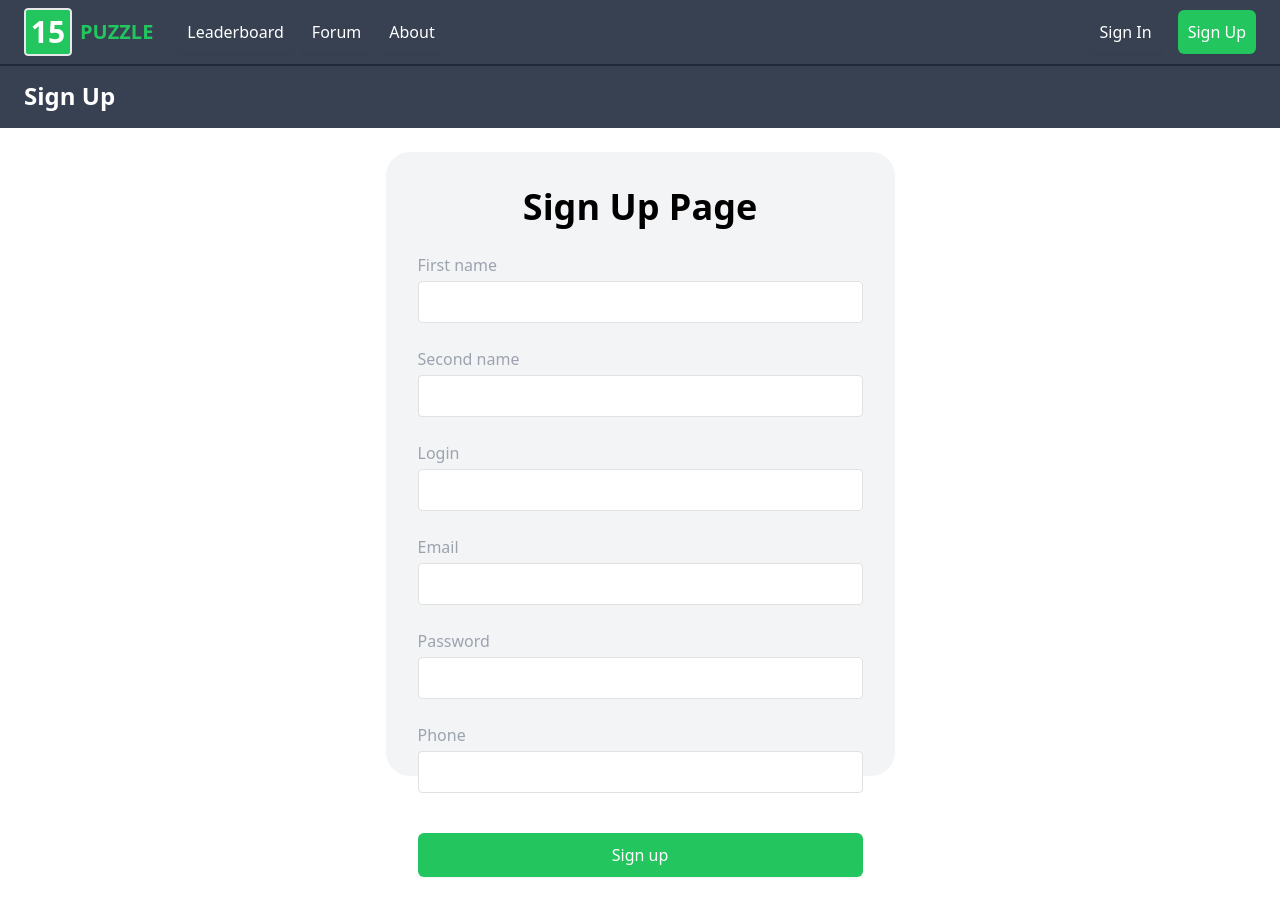
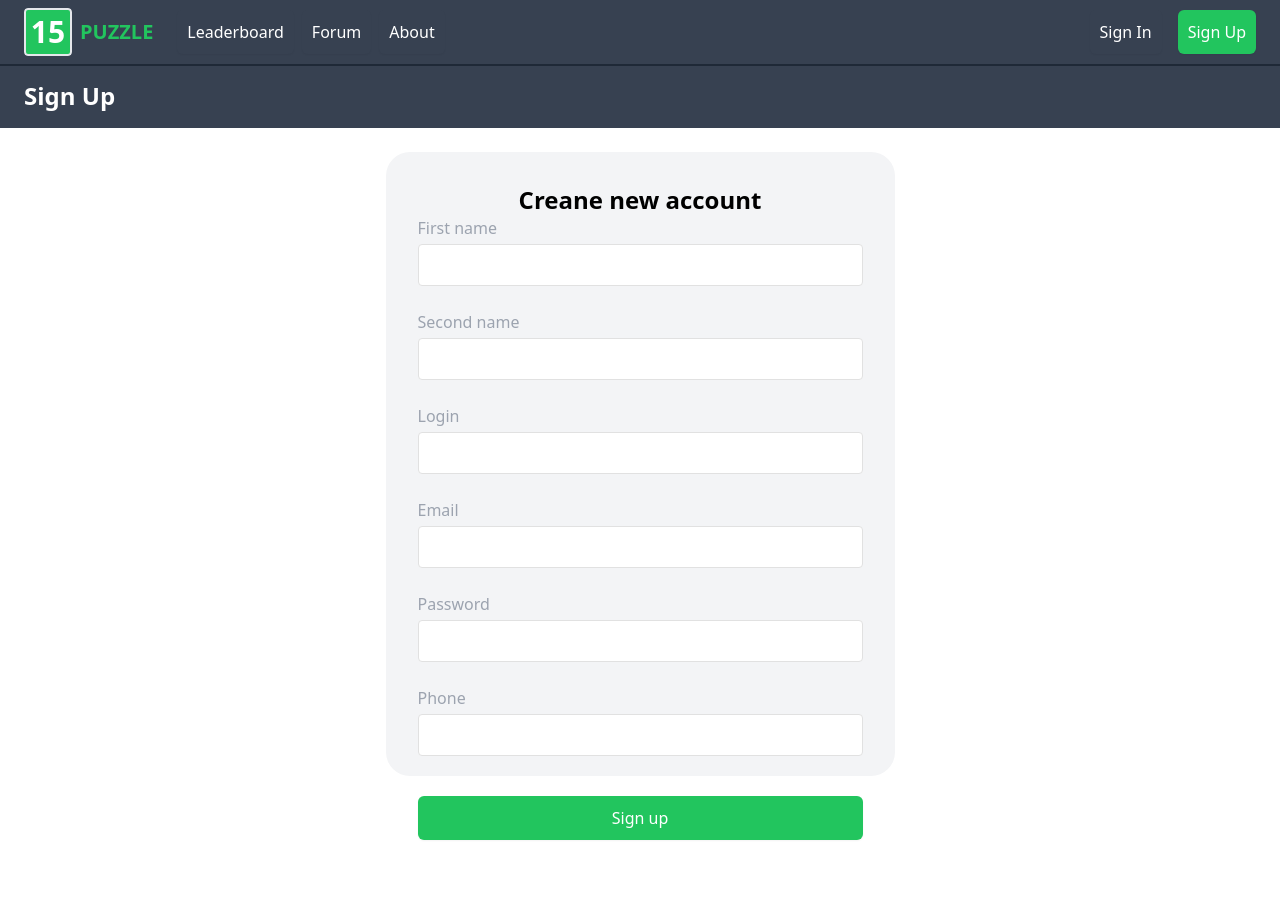
Before and after one commit to anikogo/practicum_15puzzle_babylon, a React app: page /signup in a window 1280 px wide. Shown: the top 916 px of the page. Built offline with nearby package versions, Linux system fonts and the light colour scheme; the HTML template or start-up script is replaced by a standard one; what tailwindcss-border-gradients would draw is missing.

Commit message:
SignIn & SignUp pages: * signup form heading

```diff
--- a/src/pages/signup.tsx
+++ b/src/pages/signup.tsx
@@ -95,7 +95,7 @@ export default function SignUpPage() {
   return (
     <Content heading="Sign Up" className="h-[calc(100vh_-_128px)] w-full flex">
       <div className="rounded-3xl bg-gray-100 w-max h-full p-8 m-auto">
-        <h1 className="font-bold leading-tight  text-4xl text-center mb-6">Sign Up Page</h1>
+        <h2 className="text-center">Creane new account</h2>
         <form onSubmit={onSubmit} className="w-[445px] grid">
           {inputs.map((input) => (
             <Controller
```
